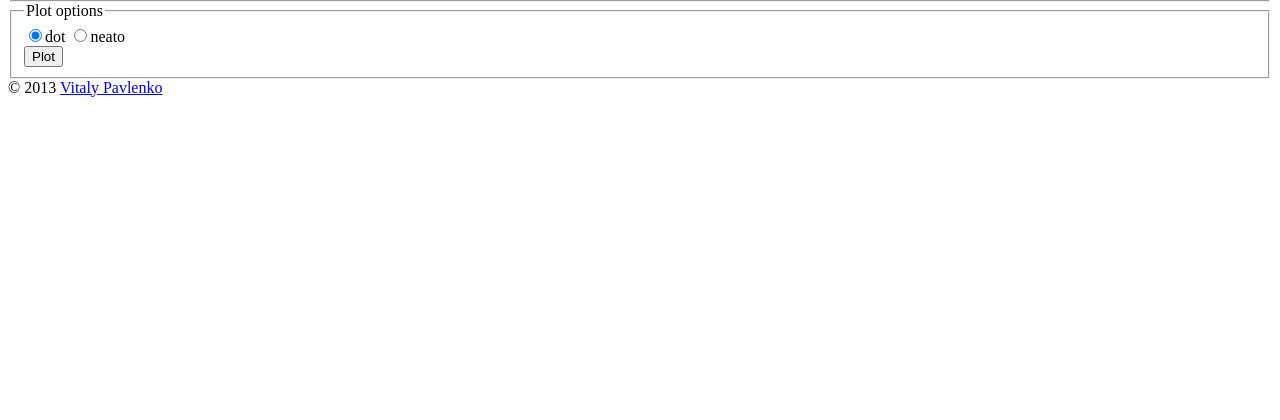
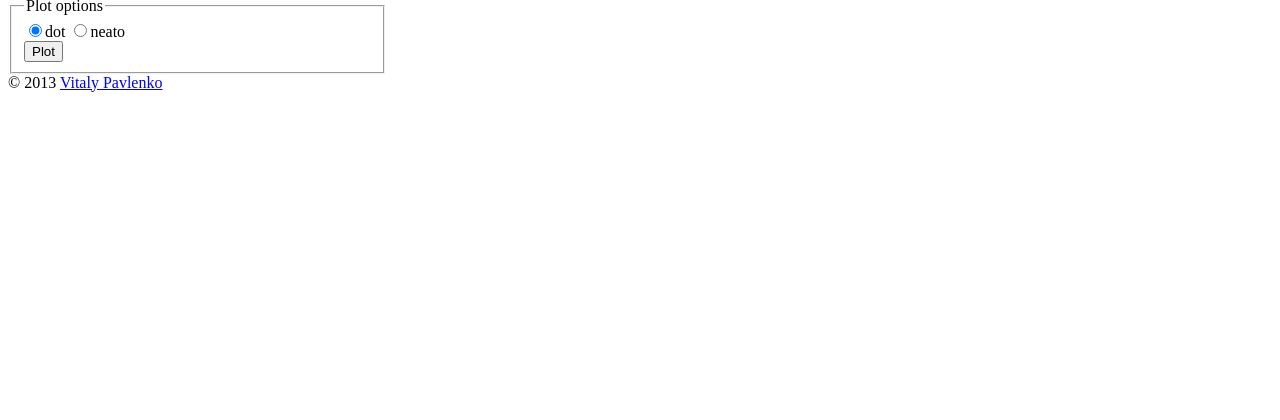
Before and after one commit to vpavlenko/pastegraph, a Django app: page / in a window 1280 px wide. Shown: the part 321-741 px from the top of the page. Run offline with Django 3.2, Linux system fonts and the light colour scheme; parts of the project's set-up code (start-up, migrations or seed data) failed here and were passed over.

Commit message:
fixes in design

```diff
--- a/main_app/static/css/main.css
+++ b/main_app/static/css/main.css
@@ -1,3 +1,19 @@
 #error {
     color: red;
 }
+
+#setup {
+    float: left;
+    width: 30%;
+}
+
+#plot {
+    float: left;
+    border: 1px black solid;
+    padding: 1em 1em 1em 1em;
+    margin-left: 1em;
+}
+
+#error {
+    clear: both;
+}
--- a/main_app/static/js/pastegraph.js
+++ b/main_app/static/js/pastegraph.js
@@ -43,11 +43,15 @@ $(document).ready(function() {
 
     $('#plot-button').click(function() {
         $('#error').html('');
+        $('#plot-img').hide();
         $('#ajax-loader').show();
+        // $('#plot').hide();
         $.post('plot/', $('#graph-form').serialize())
         .done(function(data, textStatus, jqXHR) {
             $('#ajax-loader').hide();
-            $('#plot').html($('<img>').attr('src', 'file/get/' + data['image_hash']));
+            // $('#plot').html($('<img>').attr('src', 'file/get/' + data['image_hash']));
+            $('#plot-img').attr('src', 'file/get/' + data['image_hash']);
+            $('#plot-img').show();
         })
         .fail(function(jqXHR, textStatus, errorThrown) {
             $('#ajax-loader').hide();
--- a/main_app/templates/base.html
+++ b/main_app/templates/base.html
@@ -22,7 +22,6 @@
 
     <header>
     <h2>Pastegraph &ndash; plot graphs</h2>
-    <h4>Today only adjacency matrix is an option for graph notation</h4>
     </header>
 
     <section>
--- a/main_app/templates/main.html
+++ b/main_app/templates/main.html
@@ -4,12 +4,16 @@
 {% block content %}
 <form id="graph-form">
     {% csrf_token %}
+    <div id="setup">
+        <fieldset>
+            <legend>Adjacency matrix</legend>
             <div id="source">
                 <textarea id="source-textarea" name="graph_source" rows="10" cols="20">
 0 0 1
 0 0 1
 1 1 0</textarea>
             </div>
+        </fieldset>
 
         <fieldset id="graph-options">
             <legend>Graph options</legend>
@@ -25,7 +29,6 @@
             <input type="radio" name="graphviz_utility" value="neato">neato
             <br>
             <input type="button" id='plot-button' value="Plot">
-        <img id="ajax-loader" src="{% static "img/ajax-loader.gif" %}" style="display: none;">
 
             <input type="hidden" name="image_type" value="svg">
         </fieldset>
@@ -34,9 +37,11 @@
             <legend>Paste options</legend>
             <input type="button" value="Submit" disabled>
         </fieldset> -->
+    </div>
 
     <div id="plot">
-
+        <img id="ajax-loader" src="{% static "img/ajax-loader.gif" %}" style="display: none;">
+        <img id="plot-img">
     </div>
 
     <div id="error">
```
Lines whose indentation alone changed are shown as unchanged.
